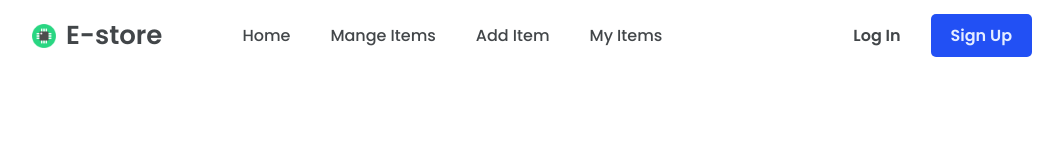
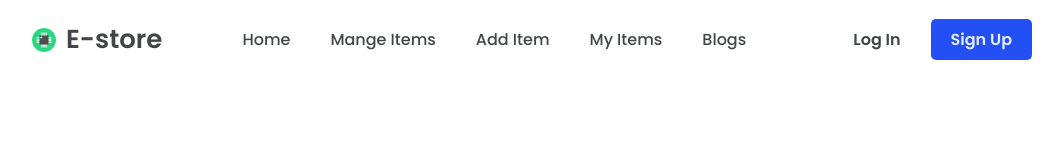
Before and after one commit to habiburrahman26/-warehouse-management, a React (Create React App) app: page / in a window 1280 px wide. Shown: the top 160 px of the page, without its empty margins (108-1171 px from the left). Built offline with nearby package versions, Linux system fonts and the light colour scheme; a web font is replaced by a local one.

Commit message:
implement active link

```diff
--- a/src/App.js
+++ b/src/App.js
@@ -1,4 +1,4 @@
-import Header from "./components/Header/Header";
+import Header from "./components/Layout/Header/Header";
 
 function App() {
   return (
--- a/src/components/Header/Header.js
+++ /dev/null
@@ -1,43 +0,0 @@
-import React from 'react';
-import { NavLink } from 'react-router-dom';
-import logo from '../../assets/icon/logo.png';
-import classes from './Header.module.css';
-
-const Header = () => {
-  return (
-    <header className={classes.header}>
-      <div className={classes['nav-header']}>
-        <div className={classes['heading-container']}>
-          <img src={logo} alt="" className={classes.logo} />
-          <h1 className={classes.heading}>E-store</h1>
-        </div>
-        <nav className={classes['nav-items']}>
-          <ul className={classes['nav-item']}>
-            <NavLink className={classes['nav-link']} to="/home">
-              Home
-            </NavLink>
-            <NavLink className={classes['nav-link']} to="/home">
-              Mange Items
-            </NavLink>
-            <NavLink className={classes['nav-link']} to="/home">
-              Add Item
-            </NavLink>
-            <NavLink className={`${classes['nav-link']} ${classes.active}`} to="/home">
-              My Items
-            </NavLink>
-          </ul>
-        </nav>
-        <div className={classes.btnContainer}>
-          <NavLink to='/login' className={`${classes.btn} ${classes.btnLogin}`}>
-            Log In
-          </NavLink>
-          <NavLink to='/registration' className={`${classes.btn} ${classes.btnRegistration}`}>
-            Sign Up
-          </NavLink>
-        </div>
-      </div>
-    </header>
-  );
-};
-
-export default Header;
--- /dev/null
+++ b/src/components/Layout/Header/Header.js
@@ -0,0 +1,94 @@
+import React from 'react';
+import { NavLink } from 'react-router-dom';
+import logo from '../../../assets/icon/logo.png';
+import classes from './Header.module.css';
+
+const Header = () => {
+  return (
+    <header className={classes.header}>
+      <div className={classes['nav-header']}>
+        <div className={classes['heading-container']}>
+          <img src={logo} alt="" className={classes.logo} />
+          <h1 className={classes.heading}>E-store</h1>
+        </div>
+        <nav className={classes['nav-items']}>
+          <ul className={classes['nav-item']}>
+            <li>
+              <NavLink
+                className={({ isActive }) =>
+                  isActive
+                    ? `${classes['active']} ${classes['nav-link']}`
+                    : classes['nav-link']
+                }
+                to="/home"
+              >
+                Home
+              </NavLink>
+            </li>
+            <li>
+              <NavLink
+                className={({ isActive }) =>
+                  isActive
+                    ? `${classes['active']} ${classes['nav-link']}`
+                    : classes['nav-link']
+                }
+                to="/manageItems"
+              >
+                Mange Items
+              </NavLink>
+            </li>
+            <li>
+              <NavLink
+                className={({ isActive }) =>
+                  isActive
+                    ? `${classes['active']} ${classes['nav-link']}`
+                    : classes['nav-link']
+                }
+                to="/addItem"
+              >
+                Add Item
+              </NavLink>
+            </li>
+            <li>
+              <NavLink
+                className={({ isActive }) =>
+                  isActive
+                    ? `${classes['active']} ${classes['nav-link']}`
+                    : classes['nav-link']
+                }
+                to="/myItems"
+              >
+                My Items
+              </NavLink>
+            </li>
+            <li>
+              <NavLink
+                className={({ isActive }) =>
+                  isActive
+                    ? `${classes['active']} ${classes['nav-link']}`
+                    : classes['nav-link']
+                }
+                to="/blogs"
+              >
+                Blogs
+              </NavLink>
+            </li>
+          </ul>
+        </nav>
+        <div className={classes.btnContainer}>
+          <NavLink to="/login" className={`${classes.btn} ${classes.btnLogin}`}>
+            Log In
+          </NavLink>
+          <NavLink
+            to="/registration"
+            className={`${classes.btn} ${classes.btnRegistration}`}
+          >
+            Sign Up
+          </NavLink>
+        </div>
+      </div>
+    </header>
+  );
+};
+
+export default Header;
--- a/src/components/Header/Header.module.css
+++ b/src/components/Layout/Header/Header.module.css
@@ -1,5 +1,5 @@
 .header {
-  padding: 1.6rem 14rem;
+  padding: 2rem 14rem;
   font-size: 1.6rem;
   color: #424649;
 }
@@ -32,18 +32,17 @@
 .nav-item {
   gap: 4rem;
   font-size: 1.6rem;
+  list-style: none;
 }
 
-.nav-link:link,
-.nav-link:visited {
+.nav-link{
   text-decoration: none;
   font-weight: 500;
   color: #424649;
   border-bottom: 1px solid transparent;
 }
 
-.nav-link:hover,
-.nav-link:active{
+.nav-link:hover{
   border-bottom: 1px solid #424649;
 }
 
@@ -60,14 +59,12 @@
 
 .btn {
   text-decoration: none;
-  padding: 1rem 2rem;
   font-size: 1.6rem;
   cursor: pointer;
   font-weight: 600;
 }
 
 .btnLogin {
-  padding: 0;
   margin-right: 3rem;
   background-color: #fff;
   color: #424649;
@@ -81,6 +78,7 @@
 .btnRegistration {
   background-color: #2250f4;
   color: #e5edff;
+  padding: .9rem 2rem;
   border-radius: 5px;
   transition: all 0.2s;
 }
```
